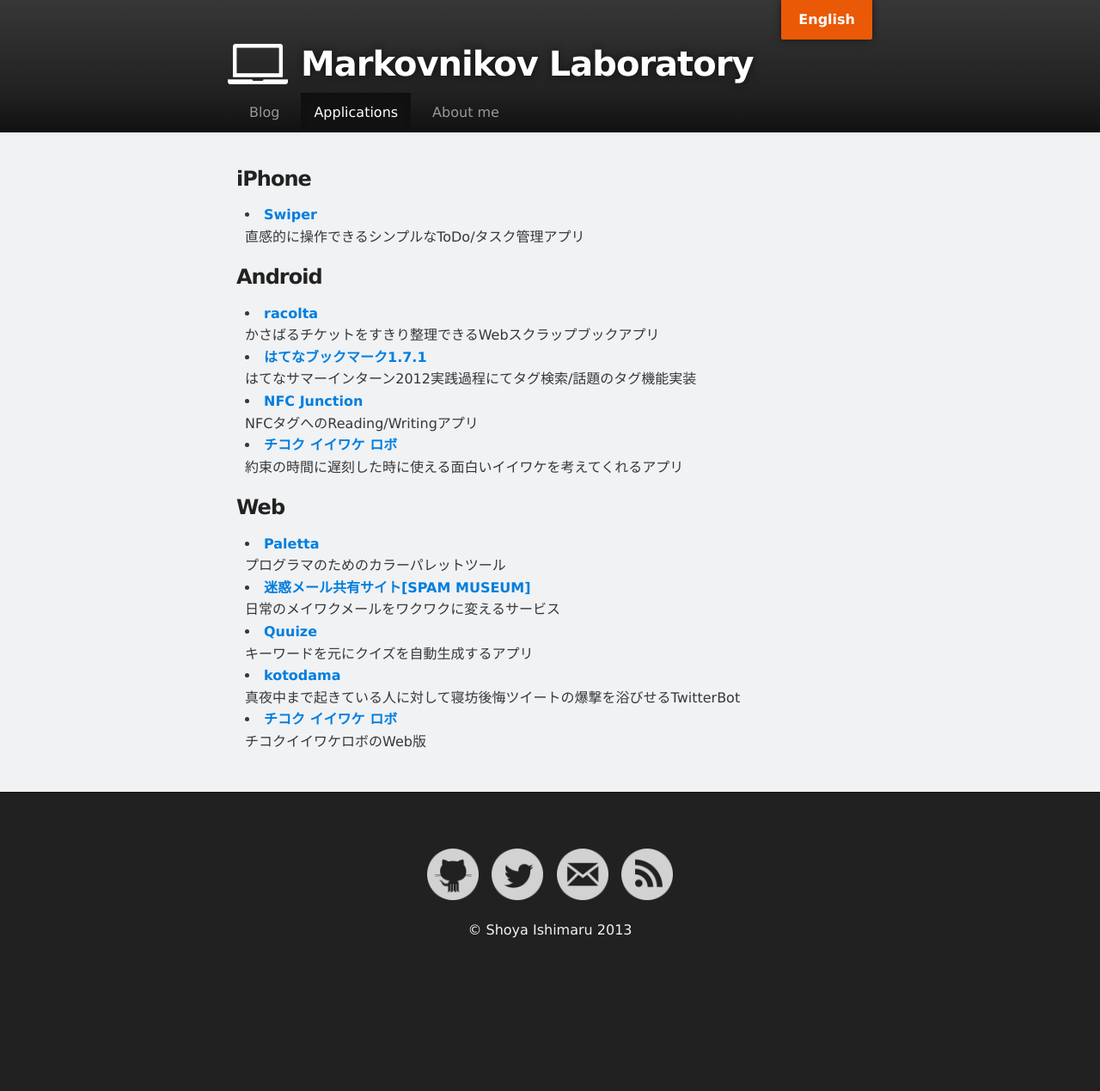
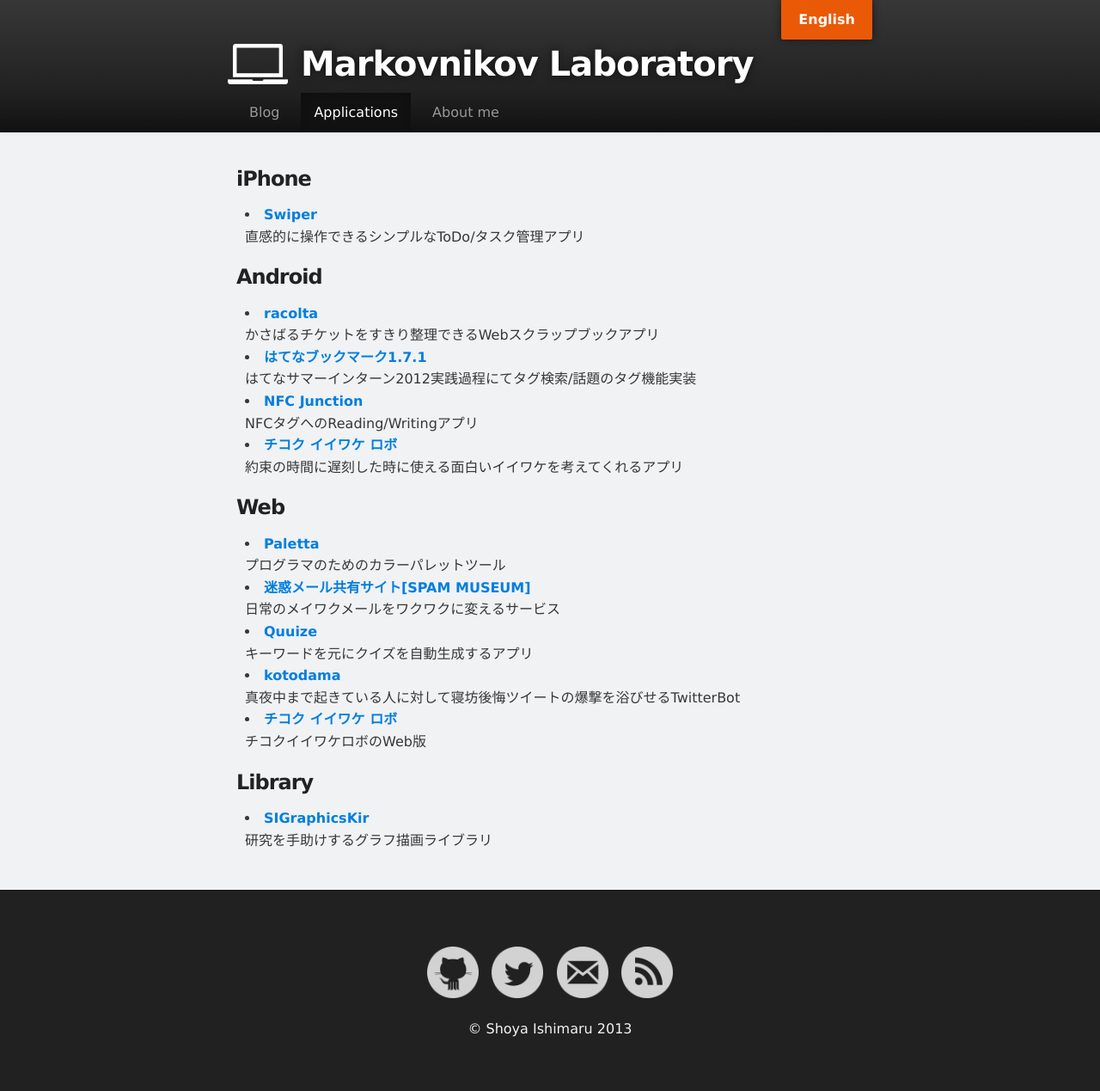
Before and after one commit to Mrk1869/source-mrk1869.github.com, a Jekyll site: the page built from applications/index.html, in a window 1280 px wide. Shown: the whole page at 86% size. Built offline with Jekyll 4.4.1, drawn with Linux system fonts in a browser that asks for light colours; comment, search, counter and statistics services are not loaded; before the commit the page ends 1155 px from its top, so only the background shows below that.

Commit message:
SIGraphicsKit

```diff
--- a/applications/index.html
+++ b/applications/index.html
@@ -26,3 +26,7 @@
     <li><a href = "http://markovlabo.net/kotodama/"><span style="font-weight: 700;">kotodama</span></a><br>真夜中まで起きている人に対して寝坊後悔ツイートの爆撃を浴びせるTwitterBot</li>
     <li><a href = "http://mrk1869.sakura.ne.jp/belate/"><span style="font-weight: 700;">チコク イイワケ ロボ</span></a><br>チコクイイワケロボのWeb版</li>
 </ul>
+<h3>Library</h3>
+<ul>
+    <li><a href = "https://github.com/Mrk1869/SIGraphicsKit"><span style="font-weight: 700;">SIGraphicsKir</span></a><br>研究を手助けするグラフ描画ライブラリ</li>
+</ul>
```
